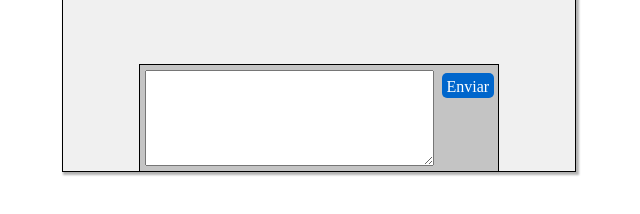
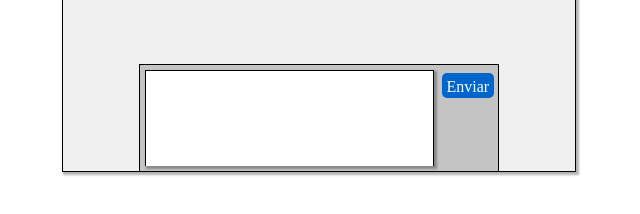
Before and after one commit to Gbmarinho/DOM-Chat-de-mensagem, a plain HTML site: page index.html in a window 1280 px wide. Shown: the part 310-524 px from the top of the page, without its empty margins (321-961 px from the left). Drawn offline with Linux system fonts and the light colour scheme.

Commit message:
feat:start script

```diff
--- a/index.html
+++ b/index.html
@@ -28,7 +28,7 @@
             </div>
             <div id="write">
                 <div id="textarea">
-                    <textarea placeholder="Digite sua mensagem...">
+                    <textarea>
 
                     </textarea>
                     <button type="submit" class="btn-envia">
--- a/script.js
+++ b/script.js
@@ -0,0 +1 @@
+const btnenvia = document.querySelector('')
--- a/style.css
+++ b/style.css
@@ -1,6 +1,9 @@
 * { margin: 0; padding: 0; }
 body {
     background-color: white;
+}
+textarea{
+    resize:none;
 }
 main {
     height: 400px;
@@ -91,6 +94,11 @@ button.excluir:active {
 #textarea textarea {
     margin: 5px;
     width: 80%;
+    border-top: 1px solid black;
+    border-left: 1px solid black;
+    border-right: 1px solid black;
+    border-bottom: none;
+    box-shadow: 2px 2px 2px 1px rgba(0, 0, 0, 0.3);
 }
 #textarea button {
     background-color: #0066CC;
```
